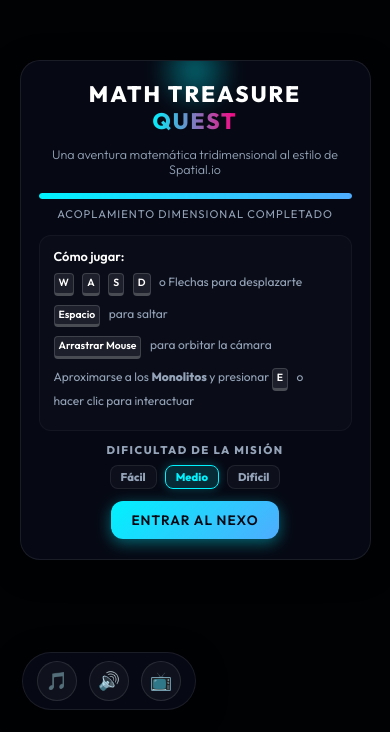
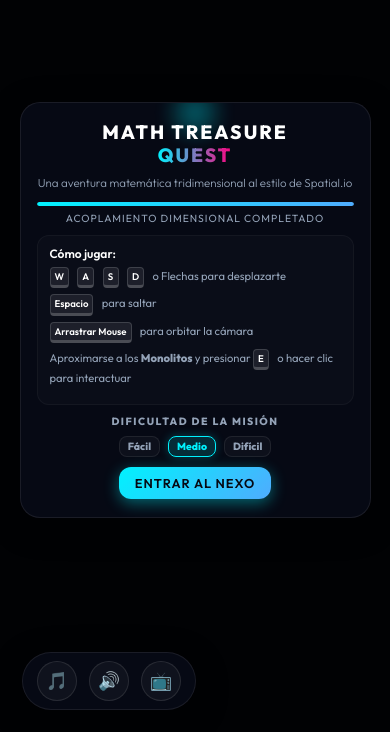
Before and after one commit to Wsm-naranjo/math-treasure-quest, a plain HTML site: page index.html in a window 390 px wide. Shown: the part 112-844 px from the top of the page. Drawn offline with nearby package versions, Linux system fonts and the light colour scheme.

Commit message:
Update index.html

```diff
--- a/index.html
+++ b/index.html
@@ -1584,68 +1584,69 @@
             }
         }
 
-        @media (max-width: 850px) and (orientation: portrait) {
-            .overlay-screen#loading-screen {
-                align-items: flex-start;
-                overflow-y: auto;
-                padding: 12px 0;
+        @media (max-width: 850px) {
+            #loading-screen {
+                align-items: flex-start !important;
+                overflow-y: auto !important;
+                padding: 12px 0 !important;
             }
             #loading-screen .loading-content {
-                padding: 20px 18px;
+                padding: 18px 16px;
                 margin: auto 0;
-                max-width: 400px;
+                max-width: 380px;
             }
             #loading-screen .logo-container {
+                margin-bottom: 8px;
+            }
+            #loading-screen h1 {
+                font-size: 1.2rem;
+            }
+            #loading-screen .subtitle {
+                font-size: 0.72rem;
                 margin-bottom: 12px;
             }
-            #loading-screen h1 {
-                font-size: 1.4rem;
-            }
-            #loading-screen .subtitle {
-                font-size: 0.78rem;
-                margin-bottom: 16px;
-            }
             #loading-screen .instructions-panel {
-                padding: 12px 14px;
-                margin-bottom: 12px;
+                padding: 10px 12px;
+                margin-bottom: 10px;
             }
             #loading-screen .instructions-panel h3 {
+                font-size: 0.75rem;
+                margin-bottom: 6px;
+            }
+            #loading-screen .instructions-panel li {
+                font-size: 0.7rem;
+                margin-bottom: 6px;
+            }
+            #loading-screen .key {
+                font-size: 0.6rem;
+                padding: 1px 4px;
+            }
+            #loading-screen .progress-bar-container {
+                height: 4px;
+                margin-bottom: 6px;
+            }
+            #loading-screen .loading-status {
+                font-size: 0.65rem;
+                margin-bottom: 10px;
+            }
+            #loading-screen .difficulty-panel {
+                margin: 6px 0 10px 0;
+            }
+            #loading-screen .difficulty-panel h3 {
+                font-size: 0.65rem;
+            }
+            #loading-screen .diff-btn {
+                font-size: 0.65rem;
+                padding: 3px 8px;
+            }
+            #loading-screen .glow-button {
                 font-size: 0.8rem;
-                margin-bottom: 8px;
-            }
-            #loading-screen .instructions-panel li {
-                font-size: 0.75rem;
-                margin-bottom: 8px;
-            }
-            #loading-screen .key {
-                font-size: 0.65rem;
-                padding: 1px 4px;
-            }
-            #loading-screen .progress-bar-container {
-                margin-bottom: 8px;
-            }
-            #loading-screen .loading-status {
-                font-size: 0.7rem;
-                margin-bottom: 14px;
-            }
-            #loading-screen .difficulty-panel {
-                margin: 8px 0 12px 0;
-            }
-            #loading-screen .difficulty-panel h3 {
-                font-size: 0.7rem;
-            }
-            #loading-screen .diff-btn {
-                font-size: 0.7rem;
-                padding: 4px 10px;
-            }
-            #loading-screen .glow-button {
-                font-size: 0.85rem;
-                padding: 10px 20px;
+                padding: 8px 16px;
             }
             #loading-screen .glowing-orb {
-                width: 80px;
-                height: 80px;
-                top: -30px;
+                width: 60px;
+                height: 60px;
+                top: -20px;
             }
         }
     </style>
@@ -1672,11 +1673,14 @@
 
                 <div class="instructions-panel">
                     <h3>Cómo jugar:</h3>
-                    <ul>
-                        <li><span class="key">W</span> <span class="key">A</span> <span class="key">S</span> <span class="key">D</span> o Flechas para desplazarte</li>
+                    <ul id="instructions-list">
+                        <li id="instr-keyboard"><span class="key">W</span> <span class="key">A</span> <span class="key">S</span> <span class="key">D</span> o Flechas para desplazarte</li>
+                        <li id="instr-mobile" style="display:none">Usa el joystick táctil (izquierda) para desplazarte</li>
                         <li><span class="key">Espacio</span> para saltar</li>
+                        <li id="instr-mobile-jump" style="display:none">Toca el botón <strong>SALTAR</strong> (derecha) para saltar</li>
                         <li><span class="key">Arrastrar Mouse</span> para orbitar la cámara</li>
                         <li>Aproximarse a los <strong>Monolitos</strong> y presionar <span class="key">E</span> o hacer clic para interactuar</li>
+                        <li id="instr-mobile-tap" style="display:none">Toca el mensaje <strong>👆 Toca aquí</strong> en pantalla para interactuar</li>
                     </ul>
                 </div>
 
@@ -3336,6 +3340,14 @@
 
                 // Sort game state
                 this.sortOrder = [];
+
+                // Swap instructions for mobile
+                if (this.isMobile) {
+                    document.getElementById('instr-keyboard').style.display = 'none';
+                    document.getElementById('instr-mobile').style.display = '';
+                    document.getElementById('instr-mobile-jump').style.display = '';
+                    document.getElementById('instr-mobile-tap').style.display = '';
+                }
 
                 this.initThree();
                 this.initModules();
```
